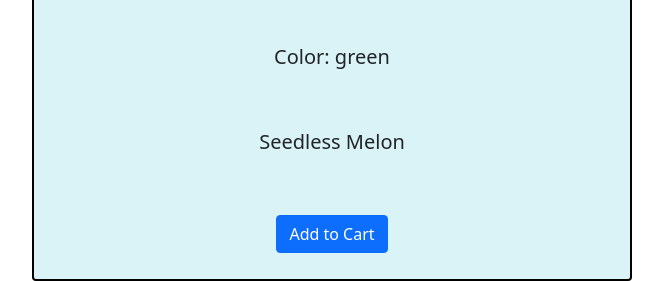
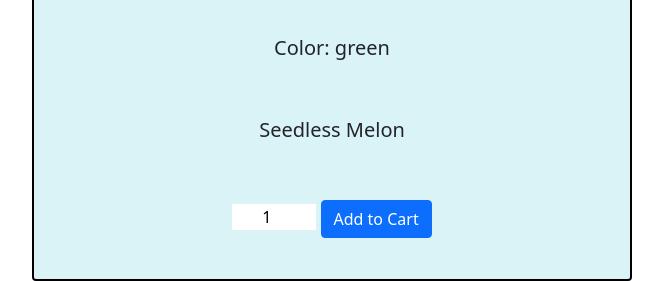
Before and after one commit to Pzecca7/py-proj-3, a Flask app: a page that uses templates/melon_details.html in a window 1280 px wide. Shown: the part 725-1006 px from the top of the page, without its empty margins (308-971 px from the left). Run offline with Flask 2, Linux system fonts and the light colour scheme.

Commit message:
added ability to add multiple melons at once

```diff
--- a/server.py
+++ b/server.py
@@ -24,14 +24,18 @@ def melon_details(melon_id):
     melon = melons.get_by_id(melon_id)
     return render_template("melon_details.html", melon=melon )
 
-@app.route("/add_to_cart/<melon_id>")
+@app.route("/add_to_cart/<melon_id>", methods=["POST"])
 def add_to_cart(melon_id):
+    quant= int(request.form['quantity'])
+
+    if 'username' not in session:
+        return redirect("/login")
 
     if 'cart' not in session:
         session['cart'] = {}
     cart = session['cart']
 
-    cart[melon_id] = cart.get(melon_id, 0) + 1
+    cart[melon_id] = cart.get(melon_id, 0) + quant
     session.modified = True
     flash(f"Melon {melon_id} successfully added to your cart")
     print(cart)
--- a/templates/melon_details.html
+++ b/templates/melon_details.html
@@ -14,7 +14,11 @@
         {% else %}
             <h5>Warning! This melon has seeds.</h5>
         {% endif %}
-        <a class="btn btn-primary" href="{{ url_for('add_to_cart', melon_id=melon.melon_id)}}">Add to Cart</a>
+
+        <form action="{{ url_for('add_to_cart', melon_id=melon.melon_id)}}" method="post">
+            <input type="number" step="1" max="10" min="0" value="1" name="quantity" class="quantity-field border-0 text-center w-4">
+            <button type="submit" class="btn btn-primary">Add to Cart</button>
+        </form>
 
     </div>
 
```
